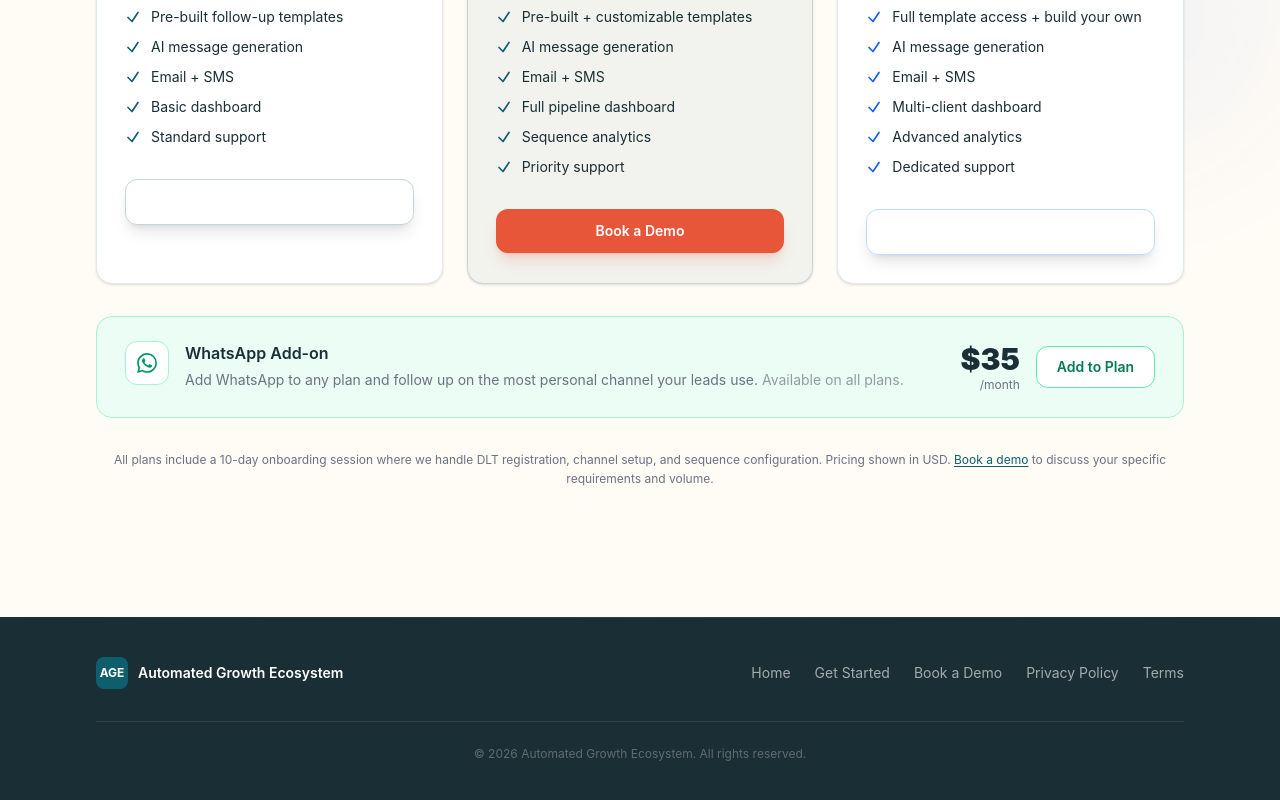
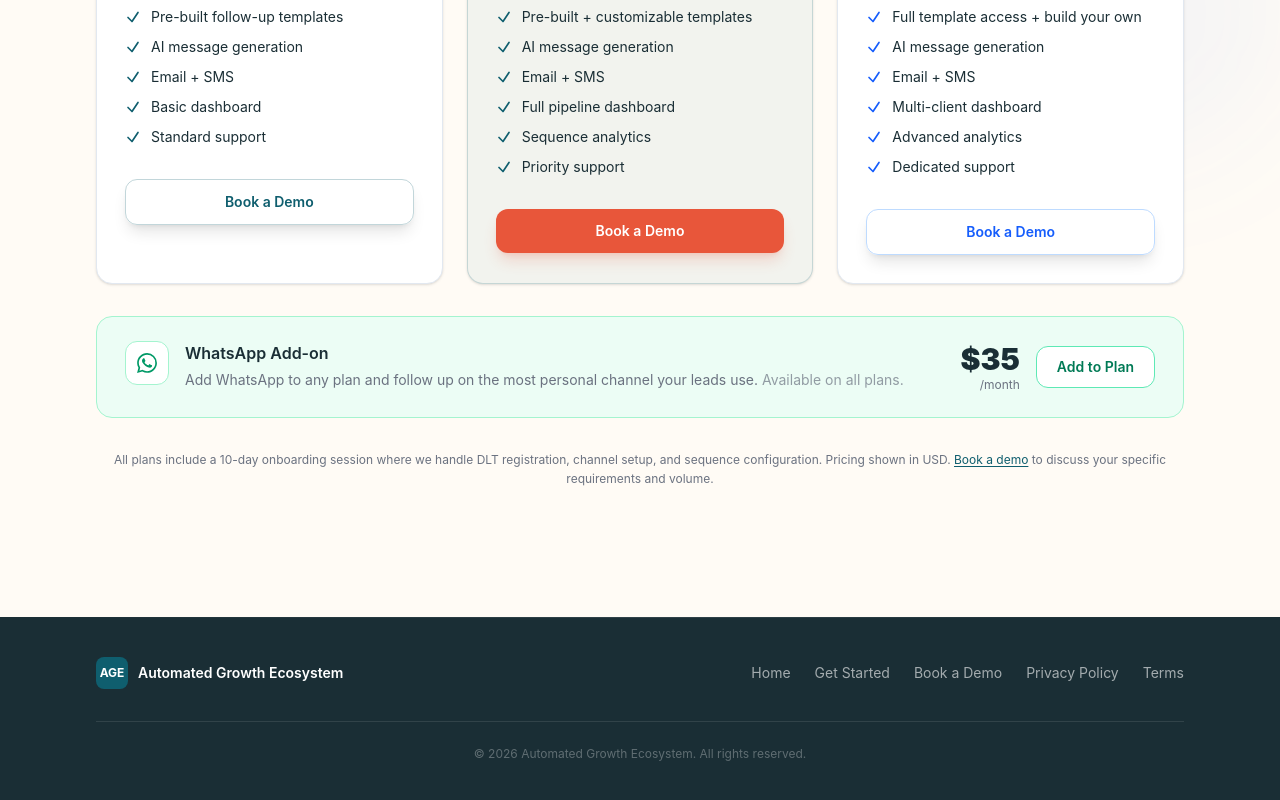
Before and after one commit to Pratham0-7/AutoGrowEcoFrontend, a React (Vite) app: page /pricing in a window 1280 px wide. Shown: the part 845-1645 px from the top of the page. Built offline with nearby package versions, Linux system fonts and the light colour scheme; no server answers.

Commit message:
Made an invisible buttons visible

```diff
--- a/src/components/Pricing.jsx
+++ b/src/components/Pricing.jsx
@@ -107,6 +107,7 @@ const accentMap = {
 
 const PlanCard = ({ plan, delay }) => {
   const [ref, inView] = useInView();
+  const navigate = useNavigate();
   const a = accentMap[plan.accent];
 
   return (
@@ -168,9 +169,9 @@ const PlanCard = ({ plan, delay }) => {
       {/* CTA */}
       <button
         onClick={() => navigate("/schedule")}
-        className={`mt-8 w-full rounded-xl px-5 py-3 text-sm font-semibold text-white transition-all duration-200 shadow-lg ${
+        className={`mt-8 w-full rounded-xl px-5 py-3 text-sm font-semibold transition-all duration-200 shadow-lg ${
           plan.popular
-            ? `${a.cta}`
+            ? `text-white ${a.cta}`
             : `border ${a.ctaOutline} bg-transparent`
         }`}
       >
```
